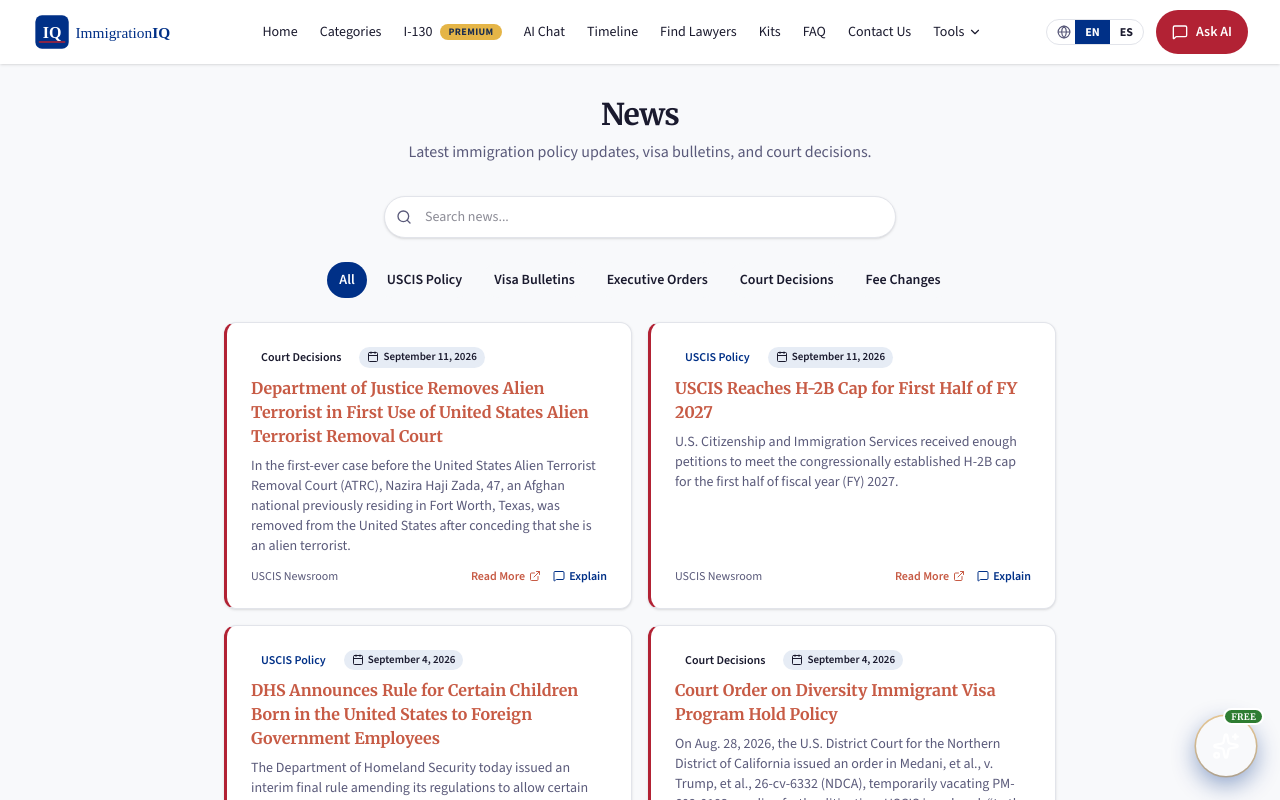
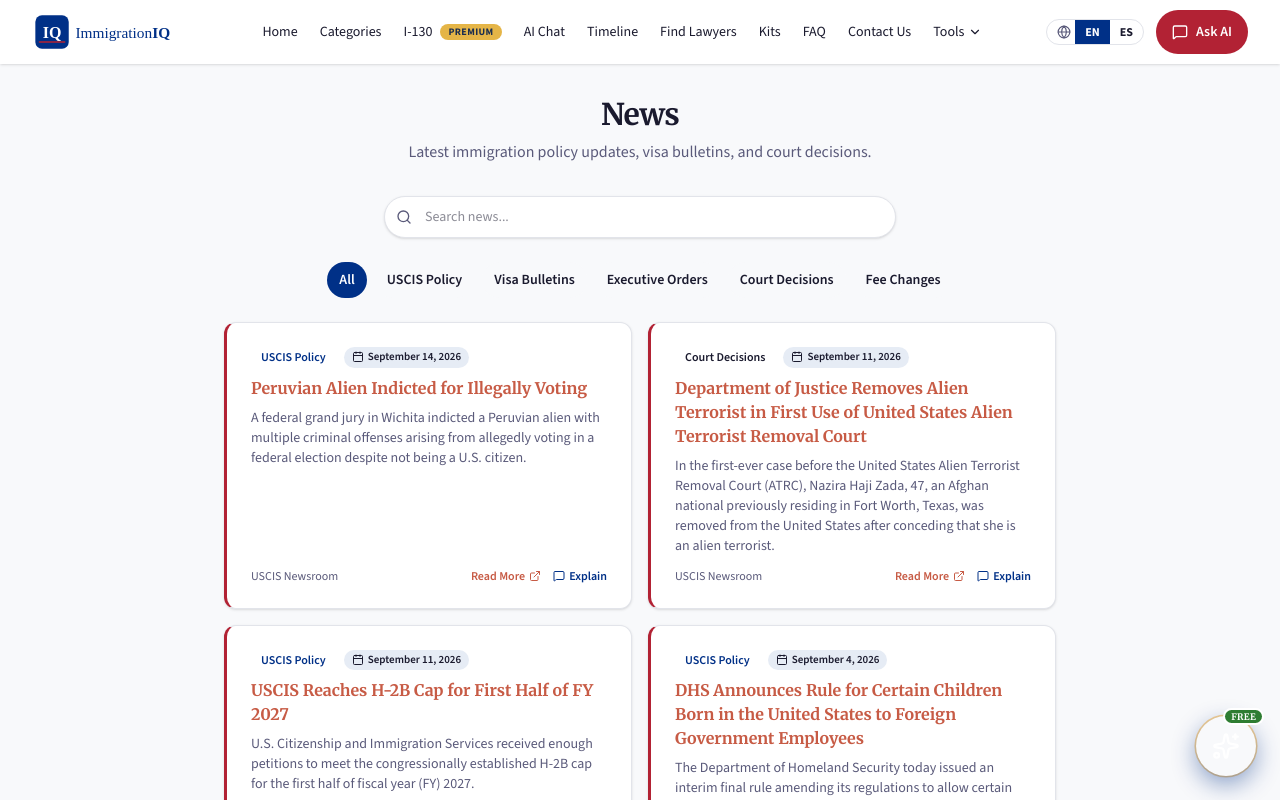
Before and after one commit to ND3404/immigrationiq, a React (Vite) app: page /news in a window 1280 px wide. Shown: the top 800 px of the page. Built offline with nearby package versions, Linux system fonts and the light colour scheme.

Commit message:
chore(data): auto-update visa bulletin & news (2026-09-15)

```diff
--- a/src/data/news.js
+++ b/src/data/news.js
@@ -1,4 +1,18 @@
 export const newsItems = [
+  {
+    id: 55,
+    title: {
+      en: "Peruvian Alien Indicted for Illegally Voting",
+    },
+    date: "September 14, 2026",
+    dateEs: "14 de septiembre de 2026",
+    category: "USCIS Policy",
+    summary: {
+      en: "A federal grand jury in Wichita indicted a Peruvian alien with multiple criminal offenses arising from allegedly voting in a federal election despite not being a U.S. citizen.",
+    },
+    source: "USCIS Newsroom",
+    url: "https://www.uscis.gov/newsroom/news-releases/peruvian-alien-indicted-for-illegally-voting",
+  },
   {
     id: 54,
     title: {
```
